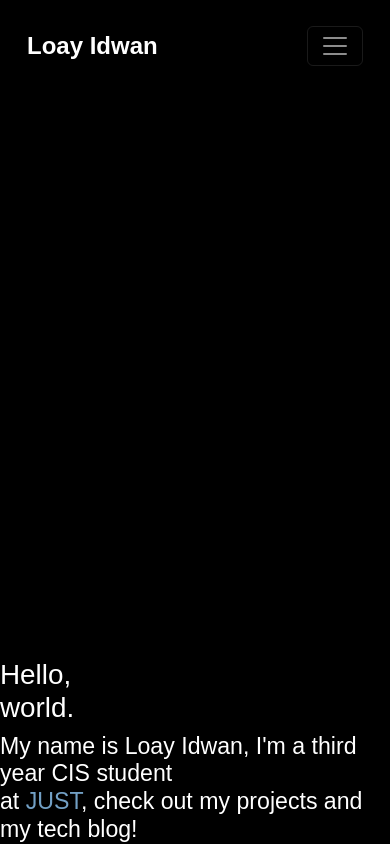
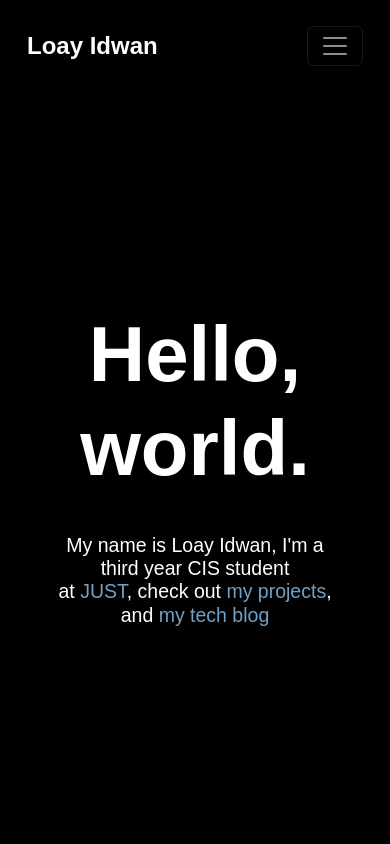
Before and after one commit to lidwan/portfolio, a React (Vite) app: page / in a window 390 px wide. Shown: the top 844 px of the page. Built offline with nearby package versions, Linux system fonts and the light colour scheme.

Commit message:
Modified greeting style

```diff
--- a/src/components/Greeting/Greeting.jsx
+++ b/src/components/Greeting/Greeting.jsx
@@ -6,7 +6,7 @@ const Greeting = () => {
             <h1>Hello,<br/>
                 world.</h1>
             <h3>My name is Loay Idwan, I&#39;m a third year CIS student <br/>
-                at <a href="https://just.edu.jo/" >JUST</a>, check out my projects and my tech blog!</h3>
+                at <a href="https://just.edu.jo/" >JUST</a>, check out <a href="#projects">my projects</a>, and <a href="https://blog.loayidwan.com/">my tech blog</a></h3>
         </div>
     );
 }
--- a/src/components/Greeting/greeting.css
+++ b/src/components/Greeting/greeting.css
@@ -2,4 +2,41 @@
     display: flex;
     flex-direction: column;
     justify-content: end;
+    padding: 0 27px;
 }
+
+.greetingContainer h1{
+    font-size: 12vw;
+    font-weight: bold;
+}
+
+.greetingContainer h3{
+    font-size: 2vw;
+}
+
+@media screen and (max-width: 1200px) {
+    .greetingContainer h1{
+        font-size: 15vw;
+    }
+
+    .greetingContainer h3{
+        font-size: 3vw;
+    }
+}
+
+@media screen and (max-width: 620px) {
+    .greetingContainer {
+        justify-content: center;
+        align-items: center;
+        text-align: center;
+        gap: 30px;
+        padding: 0 12vw;
+    }
+    .greetingContainer h1{
+        font-size: 20vw;
+    }
+
+    .greetingContainer h3{
+        font-size: 5vw;
+    }
+}
```
